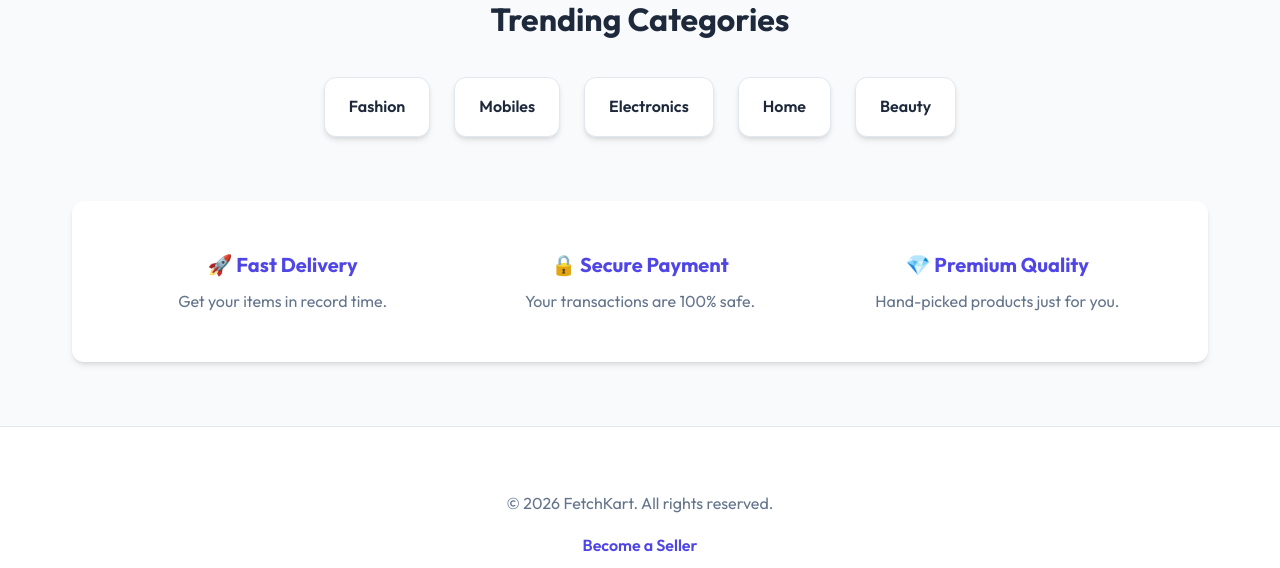
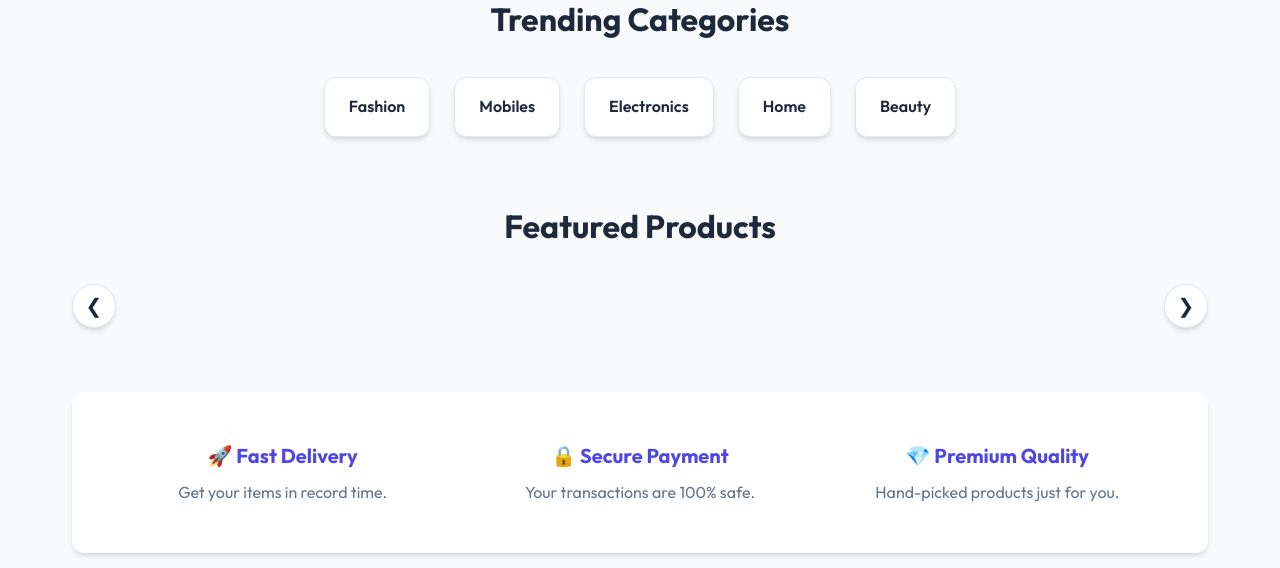
Before and after one commit to Rudra-Gon/FetchKart, a PHP site: page / in a window 1280 px wide. Shown: the part 618-1186 px from the top of the page. Run offline with PHP 8.4, Linux system fonts and the light colour scheme; data comes from the database, SQL or seed files in the repository; data that the repository does not hold is empty.

Commit message:
feat: add featured products carousel to homepage and fixed image scaling issue of the featured products

```diff
--- a/index.html
+++ b/index.html
@@ -45,6 +45,16 @@
         </div>
     </section>
 
+    <!-- Featured Products Carousel -->
+    <section class="featured-products">
+        <h2 style="text-align: center; font-size: 2rem; margin-bottom: 2rem;">Featured Products</h2>
+        <div class="featured-carousel-wrapper">
+            <button class="carousel-arrow carousel-arrow-left" onclick="scrollFeatured(-1)">&#10094;</button>
+            <div id="featured-container" class="featured-carousel-track"></div>
+            <button class="carousel-arrow carousel-arrow-right" onclick="scrollFeatured(1)">&#10095;</button>
+        </div>
+    </section>
+
     <!-- Features Section -->
     <section class="features-section">
         <div class="feature-item" style="text-align: center;">
@@ -69,5 +79,6 @@
 
 <script src="js/theme.js"></script>
 <script src="js/auth.js"></script>
+<script src="js/main.js"></script>
 </body>
 </html>
--- a/js/main.js
+++ b/js/main.js
@@ -133,10 +133,69 @@ function renderProducts(products) {
     });
 }
 
-// Filter products based on search input and category select
+// Load Featured Products on Home page
+async function loadFeaturedProducts() {
+    try {
+        const response = await fetch('api/get_products.php');
+        const products = await response.json();
+        if (Array.isArray(products) && products.length) {
+            // Filter out out-of-stock, sort by newest
+            const inStock = products.filter(p => parseInt(p.stock_quantity) > 0);
+            const sorted = inStock.sort((a, b) => b.id - a.id);
+            const featured = sorted.slice(0, 8);
+            renderFeatured(featured);
+        }
+    } catch (e) {
+        console.error('Failed to load featured products', e);
+    }
+}
+
+function renderFeatured(products) {
+    const container = document.getElementById('featured-container');
+    if (!container) return;
+    container.innerHTML = '';
+    products.forEach(product => {
+        const card = document.createElement('div');
+        card.className = 'product-card';
+        card.style.cursor = 'pointer';
+        card.onclick = (e) => {
+            if (e.target.tagName !== 'BUTTON') {
+                window.location.href = `product.html?id=${product.id}`;
+            }
+        };
+        const img = product.image_url ? `<div class="product-image"><img src="${product.image_url}" alt="${product.name}"></div>` : `<div class="product-image">📦</div>`;
+        card.innerHTML = `
+            ${img}
+            <h3 class="product-title">${product.name}</h3>
+            <p class="product-seller-small">By: ${product.seller_name || 'FetchKart'}</p>
+            <p class="product-desc">${product.description.substring(0, 60)}...</p>
+            <div class="product-footer">
+                <span class="product-price">₹${parseFloat(product.price).toFixed(2)}</span>
+                <button class="btn" onclick="addToCart(${product.id}, '${product.name}')">Add to Cart</button>
+            </div>
+        `;
+        container.appendChild(card);
+    });
+}
+
+// Scroll the featured carousel by direction (-1 = left, 1 = right)
+function scrollFeatured(direction) {
+    const track = document.getElementById('featured-container');
+    if (!track) return;
+    const cardWidth = track.querySelector('.product-card')?.offsetWidth || 300;
+    track.scrollBy({ left: direction * (cardWidth + 24), behavior: 'smooth' });
+}
+
+// Auto-load featured products on any page that has the container
+loadFeaturedProducts();
+
 function filterProducts() {
-    const searchTerm = document.getElementById('product-search').value.toLowerCase();
-    const categoryFilter = document.getElementById('category-filter').value;
+    const searchEl = document.getElementById('product-search');
+    const categoryEl = document.getElementById('category-filter');
+    if (!searchEl || !categoryEl) return;
+
+    const searchTerm = searchEl.value.toLowerCase();
+    const categoryFilter = categoryEl.value;
 
     const filtered = allProducts.filter(p => {
         const matchesSearch = p.name.toLowerCase().includes(searchTerm) ||
--- a/style.css
+++ b/style.css
@@ -228,10 +228,59 @@ main {
 }
 
 /* Cards & Grid */
-.products {
+.products,
+.product-grid {
     display: grid;
     grid-template-columns: repeat(auto-fill, minmax(280px, 1fr));
     gap: 2rem;
+}
+
+.featured-products {
+    margin-bottom: 4rem;
+}
+
+.featured-carousel-wrapper {
+    display: flex;
+    align-items: center;
+    gap: 0.75rem;
+    position: relative;
+}
+
+.featured-carousel-track {
+    display: flex;
+    gap: 1.5rem;
+    overflow: hidden;
+    scroll-behavior: smooth;
+    flex: 1;
+}
+
+.featured-carousel-track .product-card {
+    min-width: calc(33.333% - 1rem);
+    max-width: calc(33.333% - 1rem);
+    flex-shrink: 0;
+}
+
+.carousel-arrow {
+    width: 44px;
+    height: 44px;
+    border-radius: 50%;
+    border: 1px solid var(--border);
+    background: var(--surface);
+    color: var(--text-main);
+    font-size: 1.25rem;
+    cursor: pointer;
+    display: flex;
+    align-items: center;
+    justify-content: center;
+    transition: var(--transition);
+    flex-shrink: 0;
+    box-shadow: var(--shadow);
+}
+
+.carousel-arrow:hover {
+    background: var(--primary);
+    color: white;
+    border-color: var(--primary);
 }
 
 .product-card {
```
Also changed, not shown: to do and notes.txt (line endings or trailing spaces). Lines whose indentation alone changed are shown as unchanged.
